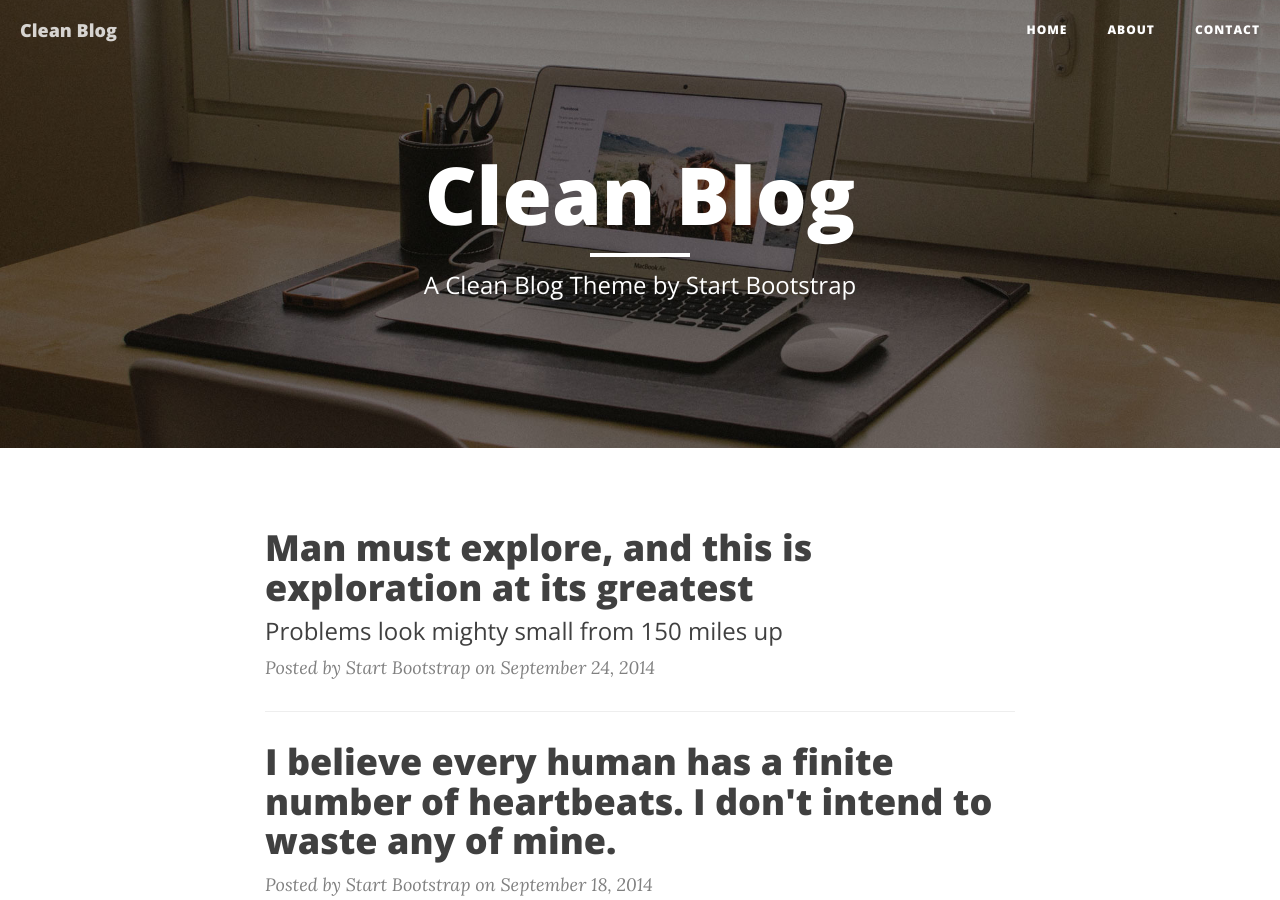
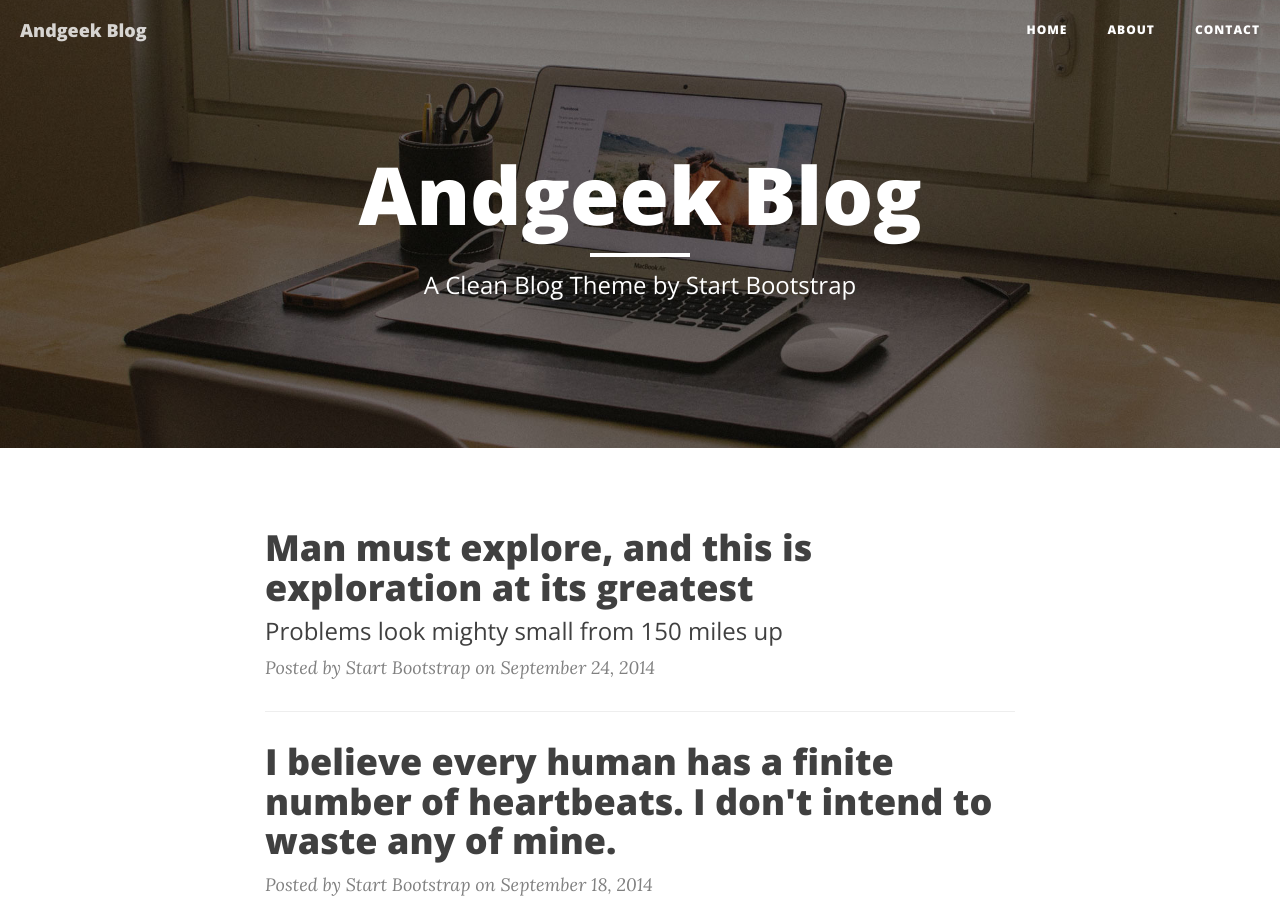
Before and after one commit to andgeek/angeek.github.io, a Jekyll site: the page built from index.html, in a window 1280 px wide and 900 px high. Built offline with Jekyll 4.4.1, drawn with Linux system fonts in a browser that asks for light colours; nearby versions of some CDN libraries; the list of posts is cut into pages by our own code; some of the changed text lies outside the part shown.

Commit message:
修改邮箱

```diff
--- a/_config.yml
+++ b/_config.yml
@@ -1,7 +1,7 @@
 # Site settings
-title: Clean Blog
+title: Andgeek Blog
 header-img: img/home-bg.jpg
-email: your-email@yourdomain.com
+email: mr.yang@andgeek.me
 description: "Write your site description here. It will be used as your sites meta description as well!"
 baseurl: ""
 url: "http://andgeek.me"
```
